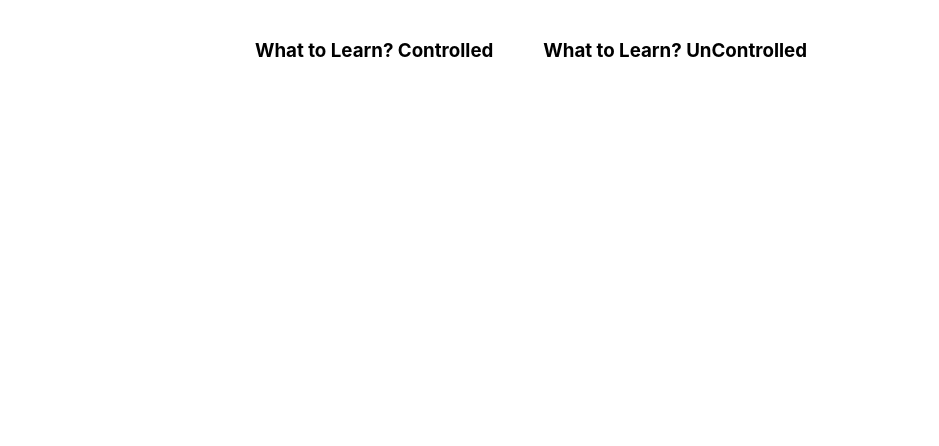
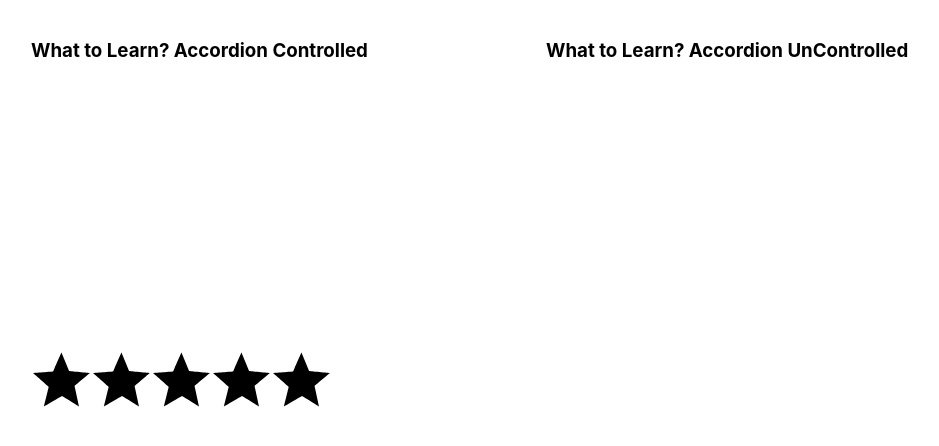
Before and after one commit to RudakovIlya/react-kabzda, a React (Create React App) app: page / in a window 1280 px wide. Shown: the top 446 px of the page, without its empty margins (109-1048 px from the left). Built offline with nearby package versions, Linux system fonts and the light colour scheme.

Commit message:
feat: added uncontrolled Rating

```diff
--- a/src/App.css
+++ b/src/App.css
@@ -1,8 +1,8 @@
 .App {
     max-width: 1000px;
     margin: 20px auto;
-    display: flex;
-    justify-content: center;
-    column-gap: 50px;
-    row-gap: 50px;
+   display: grid;
+    grid-template-columns: 1fr 1fr;
+    grid-template-rows: minmax(200px,300px);
+    grid-gap: 30px;
 }
--- a/src/App.tsx
+++ b/src/App.tsx
@@ -2,6 +2,7 @@ import React, {useState} from 'react';
 import './App.css';
 import Accordion from "./components/Accordion/Accordion";
 import UnControlledAccordion from "./components/UnControlledAccordion/UnControlledAccordion";
+import UnControlledRating from "./components/UnControlledRating/UnControlledRating";
 
 
 function App() {
@@ -10,9 +11,11 @@ function App() {
 
     return (
         <div className={'App'}>
+            <Accordion title={'What to Learn? Accordion Controlled'} collapsed={collapsed} onClickTitle={setCollapsed}/>
 
-            <Accordion title={'What to Learn? Controlled'} collapsed={collapsed} onClickTitle={setCollapsed}/>
             <UnControlledAccordion/>
+
+            <UnControlledRating/>
         </div>
     );
 }
--- a/src/components/Accordion/Accordion.tsx
+++ b/src/components/Accordion/Accordion.tsx
@@ -9,6 +9,7 @@ export type AccordionPropsType = {
 }
 
 const Accordion: React.FC<AccordionPropsType> = ({title, collapsed, onClickTitle}) => {
+    console.log('Accordion rendering')
     return (
         <div>
 
--- a/src/components/UnControlledAccordion/UnControlledAccordion.tsx
+++ b/src/components/UnControlledAccordion/UnControlledAccordion.tsx
@@ -5,16 +5,15 @@ import body from './UnControlledAccordionBody/body.module.css'
 
 const UnControlledAccordion = () => {
 
-    const [collapsed, setCollapsed] = useState(true);
-
+    const [collapsedAccordion, setCollapsed] = useState(true);
+    console.log('UnControlled Accordion')
     return (
         <div>
             <UnControlledAccordionTitle
-                title={'What to Learn? UnControlled'}
-                collapsed={collapsed}
+                title={'What to Learn? Accordion UnControlled'}
+                collapsed={collapsedAccordion}
                 onClick={setCollapsed}/>
-            <UnControlledAccordionBody className={`${!collapsed ? `${body.collapsed}` : ''}`}/>
-
+            <UnControlledAccordionBody className={`${!collapsedAccordion ? `${body.collapsed}` : ''}`}/>
         </div>
     );
 };
--- a/src/components/UnControlledAccordion/UnControlledAccordionBody/UnControlledAccordionBody.tsx
+++ b/src/components/UnControlledAccordion/UnControlledAccordionBody/UnControlledAccordionBody.tsx
@@ -5,6 +5,8 @@ import body from './body.module.css'
 export type UnControlledAccordionBodyPropsType = {
     className: string
 }
+
+const getRandomNum = (min: number, max: number) => Math.floor(Math.random() * (max - min + 1) + min);
 
 const UnControlledAccordionBody: React.FC<UnControlledAccordionBodyPropsType> = ({className}) => {
 
@@ -19,7 +21,6 @@ const UnControlledAccordionBody: React.FC<UnControlledAccordionBodyPropsType> =
     const uncontrolledAccordionBodyItem = uncontrolledAccordionBodyData.map(({id, title}) => {
         return <div key={id}>{title}</div>
     })
-    const getRandomNum = (min: number, max: number) => Math.floor(Math.random() * (max - min + 1) + min);
     const bodyStyle = {
         padding: '10px',
         backgroundColor: `rgba(${getRandomNum(0, 255)}, ${getRandomNum(0, 255)}, ${getRandomNum(0, 255)},${Math.random()})`,
--- /dev/null
+++ b/src/components/UnControlledRating/UnControlledRating.tsx
@@ -0,0 +1,20 @@
+import React, {useState} from 'react';
+import UnControlledStar, {UnControlledValuesType} from "./UnControlledStar/UnControlledStar";
+
+const UnControlledRating = () => {
+
+    const [value, setValue] = useState<UnControlledValuesType>(0);
+
+
+    return (
+        <div className={'main'}>
+            <UnControlledStar selected={value > 0} values={1} onClick={setValue}/>
+            <UnControlledStar selected={value > 1} values={2} onClick={setValue}/>
+            <UnControlledStar selected={value > 2} values={3} onClick={setValue}/>
+            <UnControlledStar selected={value > 3} values={4} onClick={setValue}/>
+            <UnControlledStar selected={value > 4} values={5} onClick={setValue}/>
+        </div>
+    );
+};
+
+export default UnControlledRating;
--- /dev/null
+++ b/src/components/UnControlledRating/UnControlledStar/Star.module.css
@@ -0,0 +1,12 @@
+
+.span svg{
+    width: 60px;
+    height: 60px;
+}
+
+.span svg g {
+    fill: black;
+}
+.span.active svg g  {
+    fill: yellow;
+}
--- /dev/null
+++ b/src/components/UnControlledRating/UnControlledStar/UnControlledStar.tsx
@@ -0,0 +1,44 @@
+import React from 'react';
+import star from './Star.module.css'
+
+export type UnControlledValuesType = 0 | 1 | 2 | 3 | 4 | 5
+
+export type UnControlledStarPropsType = {
+    selected: boolean
+    values: UnControlledValuesType
+    onClick: (value: UnControlledValuesType) => void
+}
+
+const UnControlledStar: React.FC<UnControlledStarPropsType> = ({selected, values, onClick}) => {
+
+    const onClickHandler = () => {
+        onClick(values)
+    }
+
+    return (
+        <span onClick={onClickHandler} className={`${star.span} ${selected ? star.active : ''}`}><svg version="1.0"
+                                                                                                      xmlns="http://www.w3.org/2000/svg"
+                                                                                                      width="1280.000000pt"
+                                                                                                      height="1216.000000pt"
+                                                                                                      viewBox="0 0 1280.000000 1216.000000"
+                                                                                                      preserveAspectRatio="xMidYMid meet">
+
+        <g transform="translate(0.000000,1216.000000) scale(0.100000,-0.100000)"
+           fill="#ffeb3b" stroke="none">
+        <path d="M5890 10598 c-332 -755 -736 -1674 -898 -2043 -161 -368 -295 -671
+        -297 -673 -2 -2 -308 -25 -682 -52 -373 -27 -1054 -76 -1513 -109 -459 -34
+        -1087 -79 -1395 -101 -308 -22 -585 -43 -615 -46 l-54 -6 49 -47 c28 -25 336
+        -300 684 -611 349 -311 806 -718 1016 -905 1267 -1130 1560 -1391 1572 -1400
+        17 -13 74 228 -542 -2265 -256 -1036 -464 -1887 -463 -1890 2 -4 869 499 1928
+        1117 1058 618 1931 1122 1940 1120 8 -2 398 -242 865 -532 468 -291 1165 -724
+        1550 -963 385 -239 811 -504 947 -588 135 -85 249 -154 253 -154 4 0 4 17 0
+        38 -6 34 -411 1897 -776 3568 -87 402 -159 738 -159 747 0 13 649 563 2997
+        2542 258 217 261 220 230 227 -18 4 -1011 104 -2207 223 -1196 119 -2184 220
+        -2196 225 -15 6 -62 111 -199 446 -98 242 -412 1013 -697 1714 -285 701 -564
+        1388 -620 1525 -56 138 -104 253 -108 258 -3 4 -278 -610 -610 -1365z"/>
+        </g>
+        </svg></span>
+    );
+};
+
+export default UnControlledStar;
```
